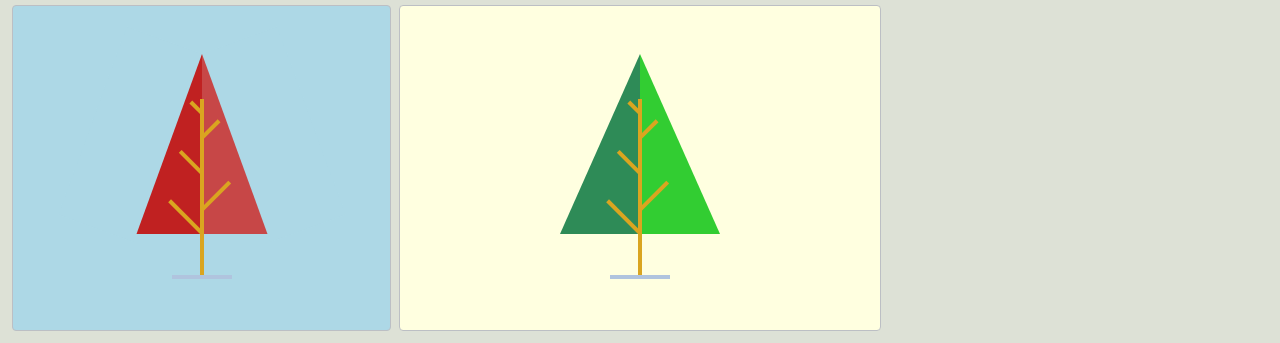
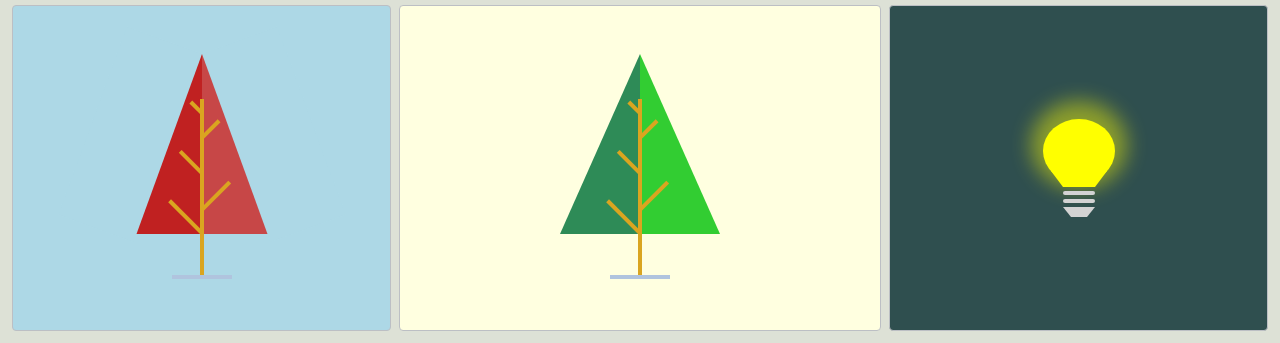
Before and after one commit to justemoilouise/100-days-css, a website with bundled scripts: page src/index.html in a window 1280 px wide. Shown: the part 795-1138 px from the top of the page. Built offline with nearby package versions, Linux system fonts and the light colour scheme.

Commit message:
challenge43

```diff
--- a/src/css/challenge.css
+++ b/src/css/challenge.css
@@ -538,3 +538,65 @@
   height: 40px;
   top: 64%;
 }
+
+/** Challenge 43 - Light bulb **/
+.challenge43 {
+  position: relative;
+  display: flex;
+  flex-direction: column;
+  align-items: center;
+  justify-content: center;
+  background-color: darkslategray;
+}
+
+.challenge43 .cap {
+  width: 32px;
+  height: 4px;
+  background-color: lightgray;
+  border-radius: 4px;
+  margin: 2px 0;
+}
+
+.challenge43 .capBase {
+  width: 16px;
+  margin-top: 2px;
+  border-top: 10px solid lightgray;
+  border-left: 8px solid transparent;
+  border-right: 8px solid transparent;
+}
+
+.challenge43 .bulb {
+  display: flex;
+  flex-direction: column;
+  align-items: center;
+  justify-content: center;
+  cursor: pointer;
+}
+
+.challenge43 .bulbTop {
+  background-color: yellow;
+  width: 72px;
+  height: 64px;
+  border-radius: 100%;
+  box-shadow: 0px -6px 20px 12px rgba(255, 255, 0, 0.45);
+  transition: all 1s ease;
+}
+
+.challenge43 .bulbBottom {
+  width: 32px;
+  margin-top: -12px;
+  margin-bottom: 2px;
+  border-top: 16px solid yellow;
+  border-left: 12px solid transparent;
+  border-right: 12px solid transparent;
+  transition: all 1s ease;
+}
+
+.challenge43 .bulb:hover .bulbTop {
+  background-color: grey;
+  box-shadow: none;
+}
+
+.challenge43 .bulb:hover .bulbBottom {
+  border-top-color: grey;
+}
--- a/src/index.html
+++ b/src/index.html
@@ -127,6 +127,15 @@
         <div class="branch rightBranch b5"></div>
       </div>
     </div>
+    <div class="challengeCard challenge43" title="Challenge #43">
+      <div class="bulb">
+        <div class="bulbTop"></div>
+        <div class="bulbBottom"></div>
+      </div>
+      <div class="cap"></div>
+      <div class="cap"></div>
+      <div class="capBase"></div>
+    </div>
   </main>
 
   <link rel="preconnect" href="https://fonts.gstatic.com">
```
